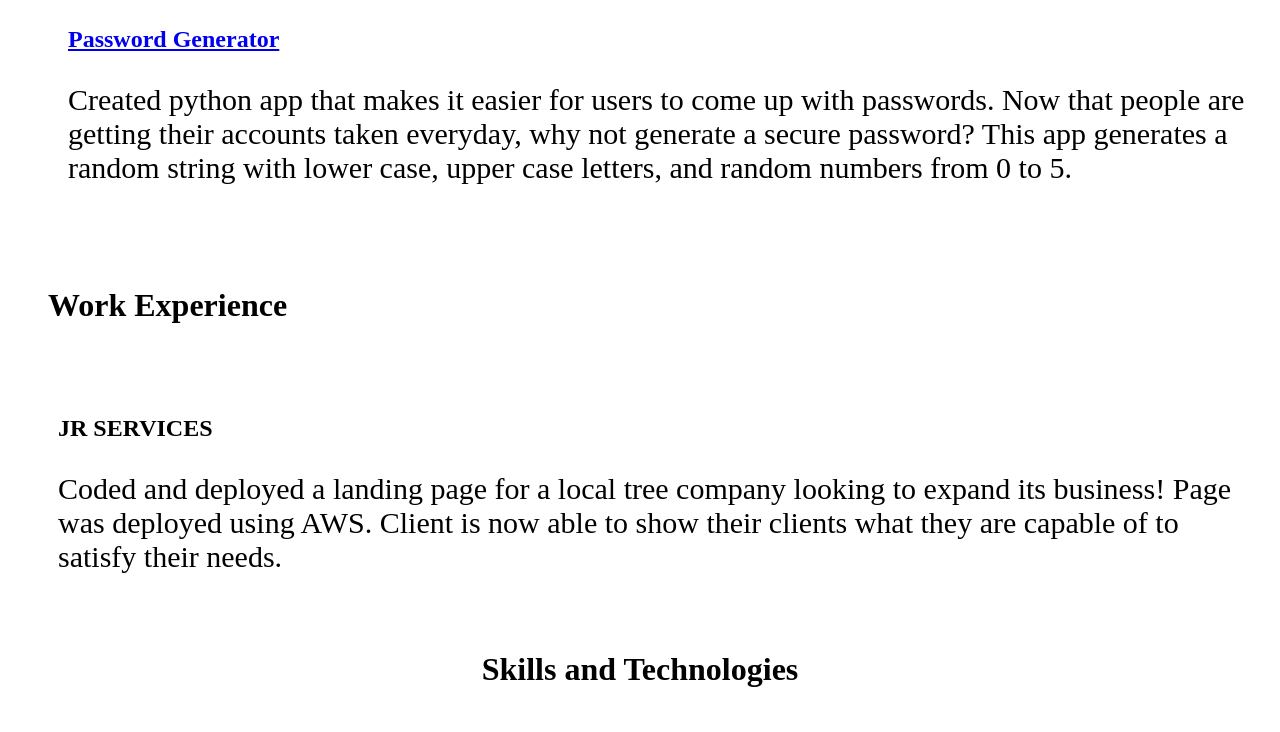
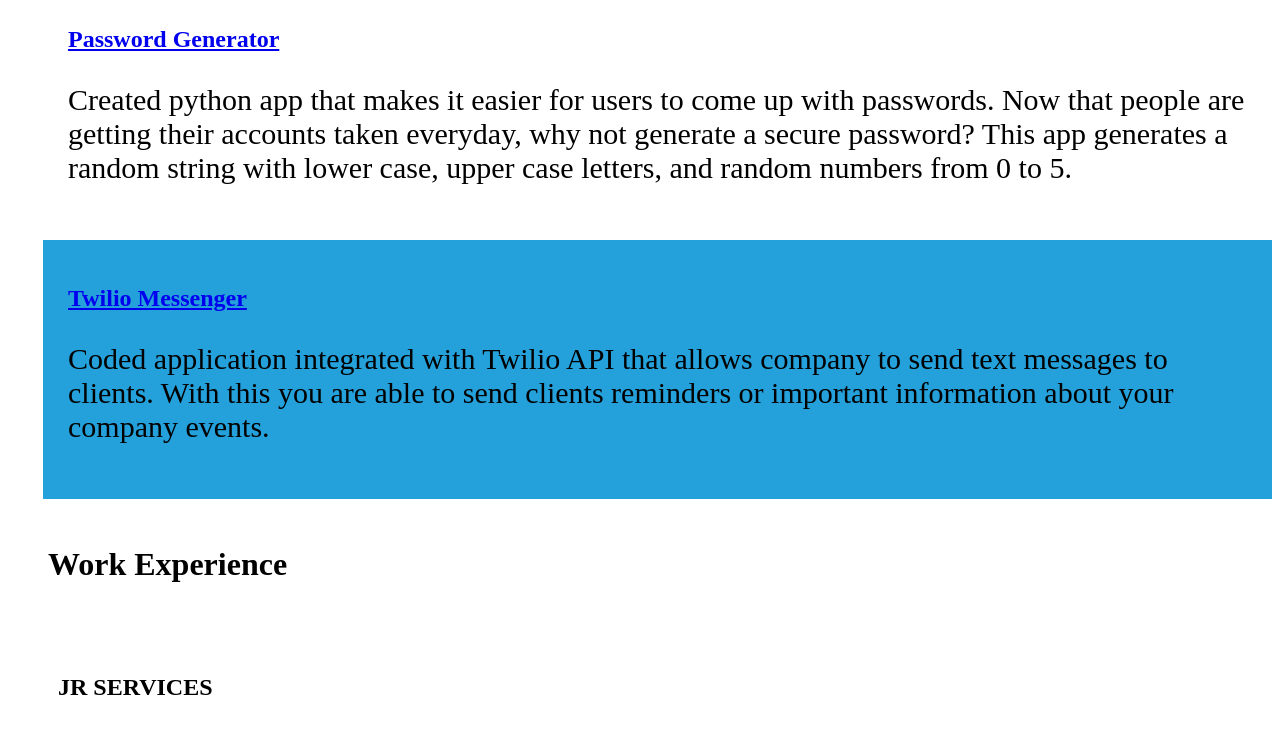
Before and after one commit to jerenteria/my_website, a Django app: page / in a window 1280 px wide. Shown: the part 4402-5134 px from the top of the page. Run offline with Django 3.2, Linux system fonts and the light colour scheme.

Commit message:
added some more projects to website

```diff
--- a/my_website_project/my_website_app/templates/index.html
+++ b/my_website_project/my_website_app/templates/index.html
@@ -132,6 +132,12 @@
                     case, upper case letters, and random numbers from 0 to 5.
                 </p>
             </div>
+            <div class="blue-project">
+                <h2><a href="https://github.com/jerenteria/twilio_sms/blob/master/send_sms.py"> Twilio Messenger</a></h2>
+                <p class="project-desc"> Coded application integrated with Twilio API that allows company to send text messages to clients. With this you are able to
+                    send clients reminders or important information about your company events.
+                </p>
+            </div>
         </div>
     </div>
 </div>
```
